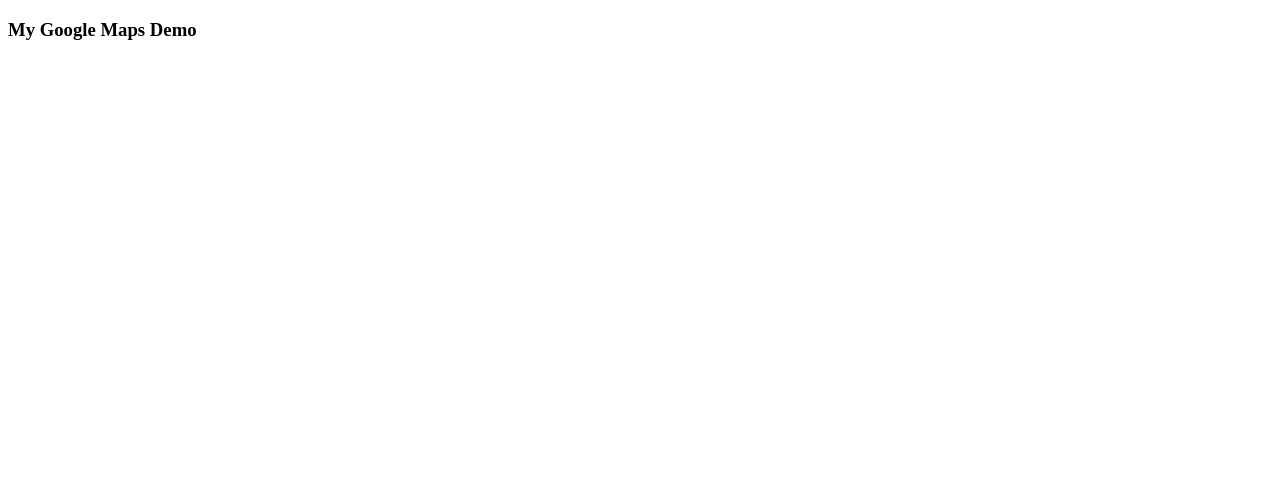
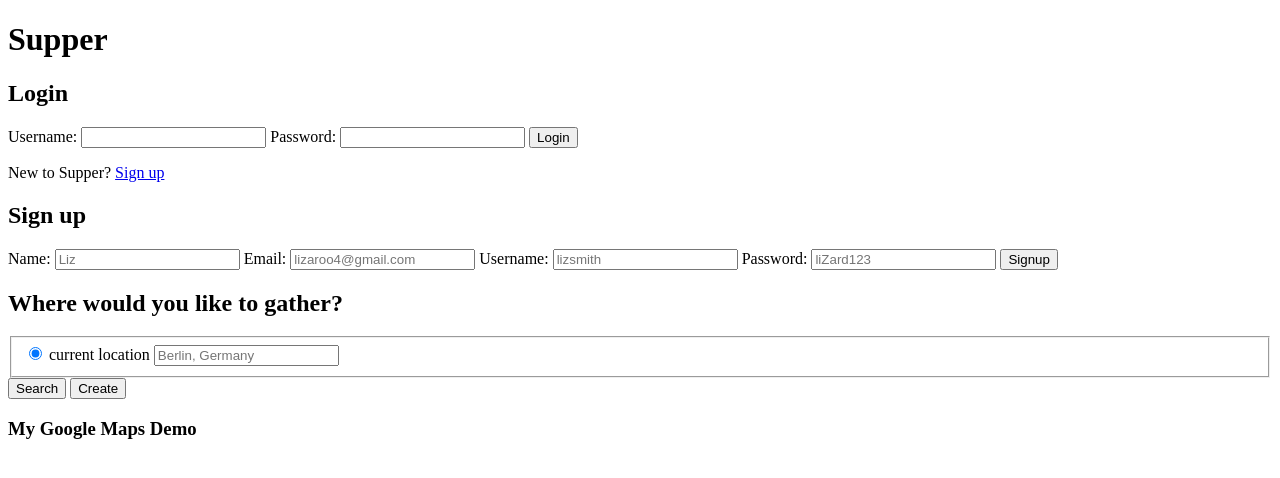
Before and after one commit to lizzitnik/supper-app, a website: page public/index.html in a window 1280 px wide. Drawn offline with nearby package versions, Linux system fonts and the light colour scheme; some packages are replaced by stand-ins of ours.

Commit message:
added content to login, signup, and nav page

```diff
--- a/public/index.html
+++ b/public/index.html
@@ -1,14 +1,66 @@
 <!DOCTYPE html>
-<html>
+<html lang='en'>
   <head>
-    <style>
-       #map {
-        height: 400px;
-        width: 100%;
-       }
-    </style>
+  	<meta charset="utf-8">
+  	<meta name='description' content='Supper app'>
+  	<title>Supper App</title>
+  	<link rel="stylesheet" href="main.css" type='text/css'>
+  	<script
+          src="https://code.jquery.com/jquery-3.2.1.min.js"
+          integrity="sha256-hwg4gsxgFZhOsEEamdOYGBf13FyQuiTwlAQgxVSNgt4="
+          crossorigin="anonymous">
+    </script>
   </head>
+
   <body>
+  	<main role='main' class='supper-app'>
+  		<h1>Supper</h1>
+  		<div class='login-page'>
+  			<form role='form' action='/user' method='get' class='login-form'>
+  				<h2>Login</h2>
+	  			<label for='username'>Username:</label>
+	  			<input id='username' type='text' required>
+	  			<label for='password'>Password:</label>
+	  			<input id='password' type='password' required>
+	  			<button type='submit'>Login</button>
+  			</form>
+  			<p>New to Supper? <a href='/signup'>Sign up</a></p>
+  		</div>
+  		<div class='signup-page'>
+  			<form role='form' action='/user' method='post' class='signup-form'>
+  				<h2>Sign up</h2>
+  				<label for='name'>Name:</label>
+	  			<input id='name' type='text' placeholder="Liz" required>
+	  			<label for='email'>Email:</label>
+	  			<input id='email' type='email' placeholder='lizaroo4@gmail.com' required>
+
+	  			<label for='new-username'>Username:</label>
+	  			<input id='new-username' type='text' placeholder="lizsmith" required>
+	  			<label for='new-password'>Password:</label>
+	  			<input id='new-password' type='password' placeholder="liZard123" required>
+	  			<button type='submit'>Signup</button>
+  			</form>
+  		</div>
+  		<div class='search-create-page'>
+  			<h2>Where would you like to gather?</h2>
+  			<form role='form' action='/' method='post' class='search-create-form'>
+  				<fieldset>
+		  			<input type='radio' id='current-location' checked>
+		  			<label for='current-location'>current location</label>
+		  			<label for='choose-local'></label>
+		  			<input type='text' id='choose-local' placeholder="Berlin, Germany">
+	  			</fieldset>
+	  			<button id='search-button' type='submit'>Search</button>
+	  			<button id='create-button' type='submit'>Create</button>
+  			</form>
+  		</div>
+  		<div class='search-page'></div>
+  		<div class='search-map-page'></div>
+  		<div class='create-page'></div>
+  	</main>
+
+
+
     <h3>My Google Maps Demo</h3>
     <div id="map"></div>
     <script src='client.js'></script>
--- a/public/main.css
+++ b/public/main.css
@@ -0,0 +1,11 @@
+* {
+	box-sizing: border-box;
+}
+
+.signup-page .search-create-page #maps {
+	display: none;
+}
+
+h1 {
+	font-size: 12;
+}
```
